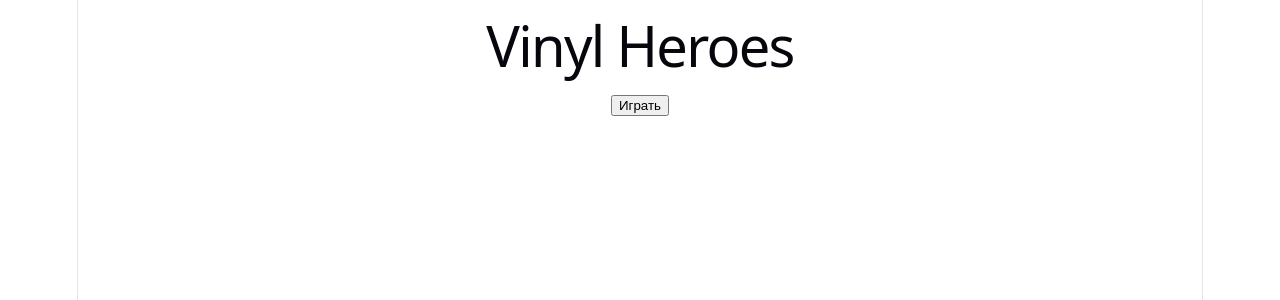
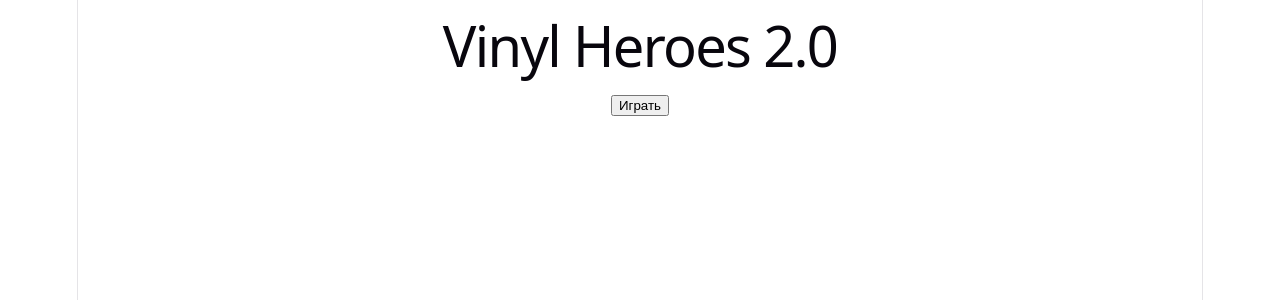
Before and after one commit to WR310/vinyl-heroes-frontend, a React (Vite) app: page / in a window 1280 px wide. Shown: the top 300 px of the page. Built offline with nearby package versions, Linux system fonts and the light colour scheme.

Commit message:
bump version to bust cache

```diff
--- a/src/App.jsx
+++ b/src/App.jsx
@@ -85,7 +85,7 @@ function App() {
 
   return (
     <>
-      <h1>Vinyl Heroes</h1>
+      <h1>Vinyl Heroes 2.0</h1>
       <div className="card">
         {!player ? (
           <button onClick={login} disabled={loading}>
```
